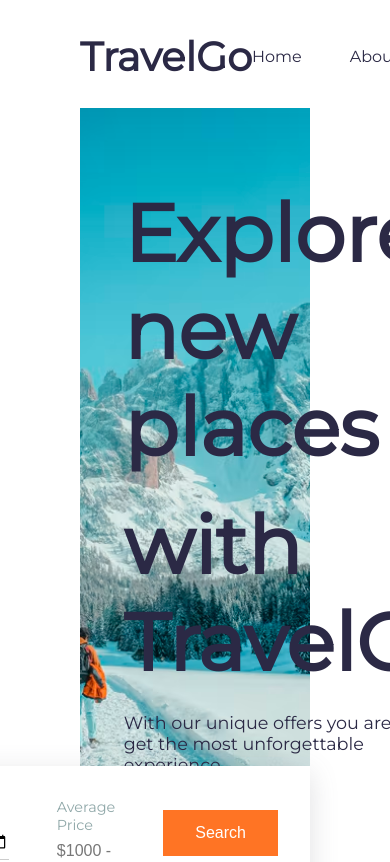
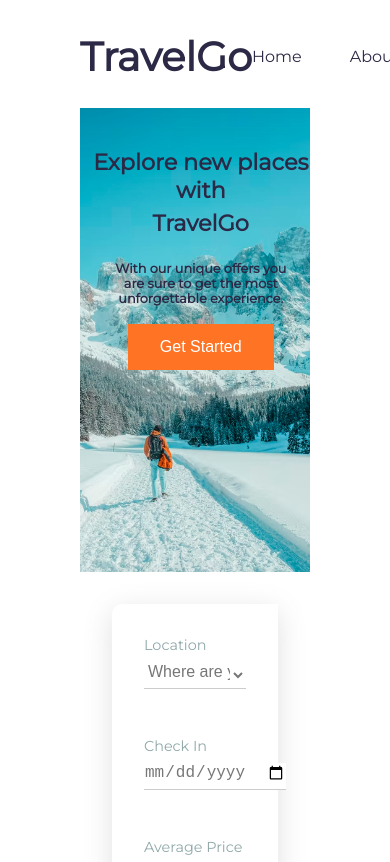
Before and after one commit to Annysah/travelgo, a React (Create React App) app: page / in a window 390 px wide. Shown: the top 862 px of the page. Built offline with nearby package versions, Linux system fonts and the light colour scheme.

Commit message:
Update Travelgo landing page

```diff
--- a/src/components/About.jsx
+++ b/src/components/About.jsx
@@ -46,6 +46,7 @@
   .half-width {
     height: 55vh;
   }
+
   @media screen and (min-width: 280px) and (max-width: 1080px) {
     .title-container {
       text-align: center;
--- a/src/components/Home.jsx
+++ b/src/components/Home.jsx
@@ -21,22 +21,19 @@
     .info {
       position: absolute;
       top: 4.8rem;
-        left: 19%;
-        //margin-left: 4rem;
+      left: 10%;
+      text-align: center;
 
       h1 {
-            text-align: left;
         font-size: 5rem;
         color: var(--primary-text-color);
         margin-bottom: 1.3rem;
       }
 
       p {
-            text-align: left;
-            font-size: 1.1rem;
+        font-size: 1rem;
         color: var(--primary-text-color);
         margin-bottom: 1.5rem;
-        }
       }
     }
 
@@ -66,7 +63,8 @@
             color: var(--secondary-text-color);
           }
 
-          input, select {
+          input,
+          select {
             border: none;
             width: 100%;
             color: #777;
@@ -83,20 +81,52 @@
           }
         }
       }
+    }
+  }
+
+  @media screen and (min-width: 280px) and (max-width: 1080px) {
+    .background {
+      height: 55vh;
+    }
+    .content {
+      .info {
+        top: 2.5rem;
+        left: 5%;
+        h1 {
+          font-size: 1.4rem;
+          margin-bottom: 0.3rem;
+        }
+
+        p {
+          font-size: 0.8rem;
+          font-weight: bold;
+          margin-top: 1.5rem;
+          margin-bottom: 1.1rem;
+          padding: 0 1.2rem;
+        }
+      }
+      .planner {
+        position: initial;
+        margin: 2rem;
+        form {
+          align-items: flex-start;
+          flex-direction: column;
+        }
+      }
+    }
+  }
 `;
 
-const Home = () => {
+const Home1 = () => {
   const [value, setValue] = useState("$1000 - $10000");
   return (
     <>
       <HomeSection>
-        <div className="background">
-          {/*<img src={hero} alt="The hero section image" />*/}
-        </div>
+        <div className="background"></div>
         <div className="content">
           <div className="info">
-            <h1>Explore new places</h1>
-            <h1>with TravelGo</h1>
+            <h1>Explore new places with </h1>
+            <h1>TravelGo</h1>
             <p>
               With our unique offers you are sure to get the most unforgettable
               experience.
@@ -137,4 +167,4 @@
   );
 };
 
-export default Home;
+export default Home1;
--- a/src/components/Offers.jsx
+++ b/src/components/Offers.jsx
@@ -9,7 +9,6 @@
   display: flex;
   gap: 8rem;
   margin-top: 8rem;
-
 
   .image {
     img {
@@ -63,6 +62,41 @@
       }
     }
   }
+
+  @media screen and (min-width: 280px) and (max-width: 1080px) {
+    margin: 5rem 1rem;
+    flex-direction: column;
+    gap: 1rem;
+
+    .image {
+      img {
+        max-inline-size: 100%;
+        block-size: auto;
+      }
+    }
+
+    .content {
+      .title {
+        h1 {
+          font-size: 2rem;
+          text-align: center;
+        }
+      }
+
+      .list {
+        li {
+          gap: 1rem;
+          margin: 2rem 0;
+
+          .text {
+            h3 {
+              font-size: 1rem;
+            }
+          }
+        }
+      }
+    }
+  }
 `;
 
 const Offers = () => {
@@ -91,9 +125,7 @@
         </div>
         <div className="content">
           <div className="title">
-            <h1>
-              Our Offers
-            </h1>
+            <h1>Our Offers</h1>
           </div>
           <ul className="list">
             {data.map(({ text, icon, color }) => {
--- a/src/components/Testimonials.jsx
+++ b/src/components/Testimonials.jsx
@@ -38,7 +38,6 @@
         color: #666;
         margin-top: 2rem;
         margin-bottom: 1.5rem;
-        line-height: 2;
       }
 
       .customer-details {
@@ -56,6 +55,25 @@
   .half-width {
     height: 22rem;
   }
+
+  @media screen and (min-width: 280px) and (max-width: 1080px) {
+    margin-top: 8rem;
+    flex-direction: column;
+
+    .content {
+      .title-container {
+        h1 {
+          font-size: 1.5rem;
+        }
+      }
+
+      .text-content-wrapper {
+        p {
+          font-size: 0.8rem;
+        }
+      }
+    }
+  }
 `;
 
 const Testimonials = () => {
@@ -72,13 +90,15 @@
             <div>
               <p>What they say –</p>
               <p>
-              "My whole experience with TravelGo was amazing. The customer support service was top notch,
-              they attended swiftly to all of my enquiries. As a first time customer, I also enjoyed the benefit of a 30% discount
-              on all my trips. I would definitely recommend TravelGo to my friends and family."
+                "My whole experience with TravelGo was amazing. The customer
+                support service was top notch, they attended swiftly to all of
+                my enquiries. As a first time customer, I also enjoyed the
+                benefit of a 30% discount on all my trips. I would definitely
+                recommend TravelGo to my friends and family."
               </p>
               <div className="customer-details">
                 <h4>Jane Doe</h4>
-            <span className="travel-title">●	Travel Enthusiast</span>
+                <span className="travel-title">● Travel Enthusiast</span>
               </div>
             </div>
             <div className="image">
--- a/src/components/Tour.jsx
+++ b/src/components/Tour.jsx
@@ -69,6 +69,38 @@
                 svg {
                   color: #fdda0d;
                 }
+              }
+            }
+          }
+        }
+      }
+    }
+  }
+
+  @media screen and (min-width: 280px) and (max-width: 1080px) {
+    margin: 0 2rem;
+
+    h2 {
+      font-size: 2rem;
+    }
+
+    .tours {
+      grid-template-columns: 1fr;
+
+      .tour {
+        .image {
+          img {
+            max-inline-size: 100%;
+            block-size: auto;
+          }
+        }
+
+        .info {
+          .details {
+            font-size: 0.8rem;
+
+            .price-details {
+              gap: 2rem;
             }
           }
         }
--- a/src/index.css
+++ b/src/index.css
@@ -1,10 +1,4 @@
 @import url('https://fonts.googleapis.com/css2?family=Montserrat&display=swap');
-
-* {
-  margin: 0;
-  padding: 0;
-  box-sizing: border-box;
-}
 
 :root {
   --primary-color: #b2f3df;
@@ -16,6 +10,18 @@
   --light-green: #1ec28b;
 }
 
+* {
+  margin: 0;
+  padding: 0;
+  box-sizing: border-box;
+}
+
+@media screen and (min-width: 280px) and (max-width: 1080px) {
+  body {
+    margin: 0;
+  }
+}
+
 html {
   scroll-behavior: smooth;
 }
```
Lines whose indentation alone changed are shown as unchanged.
